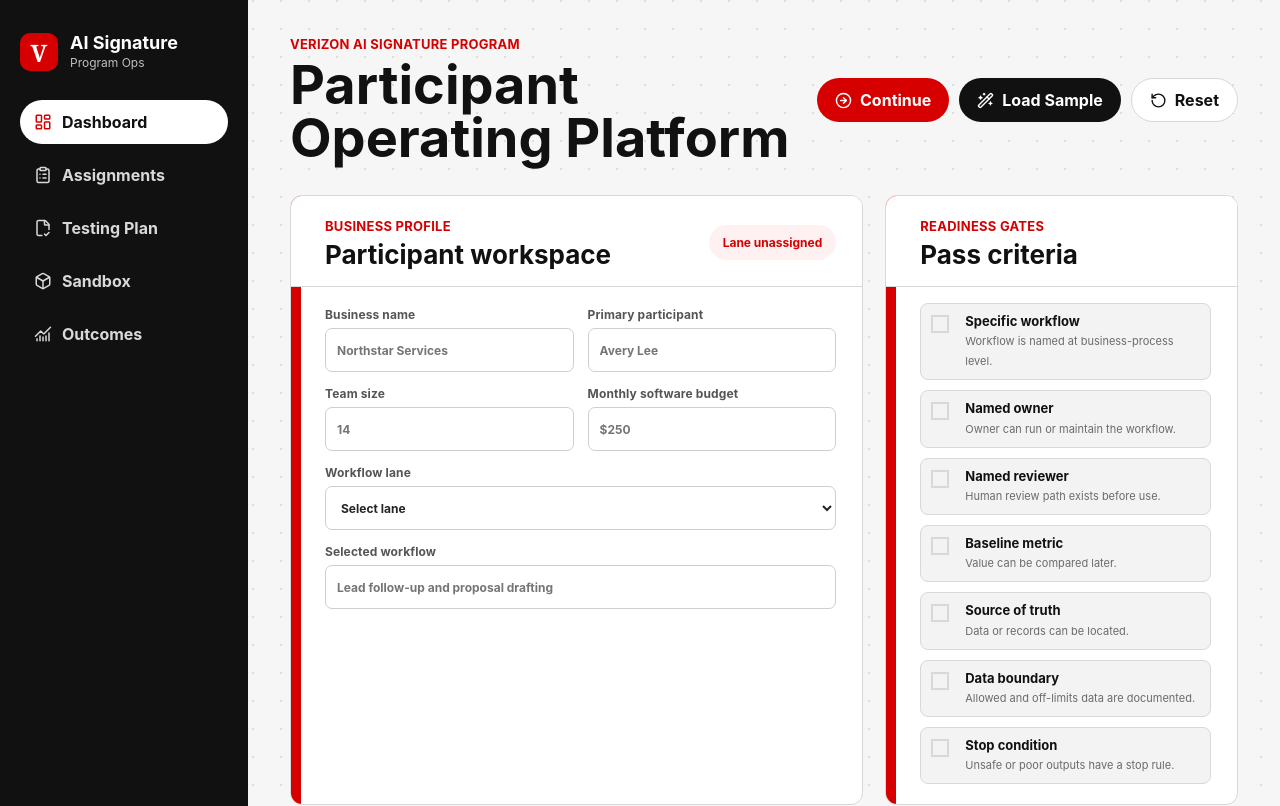
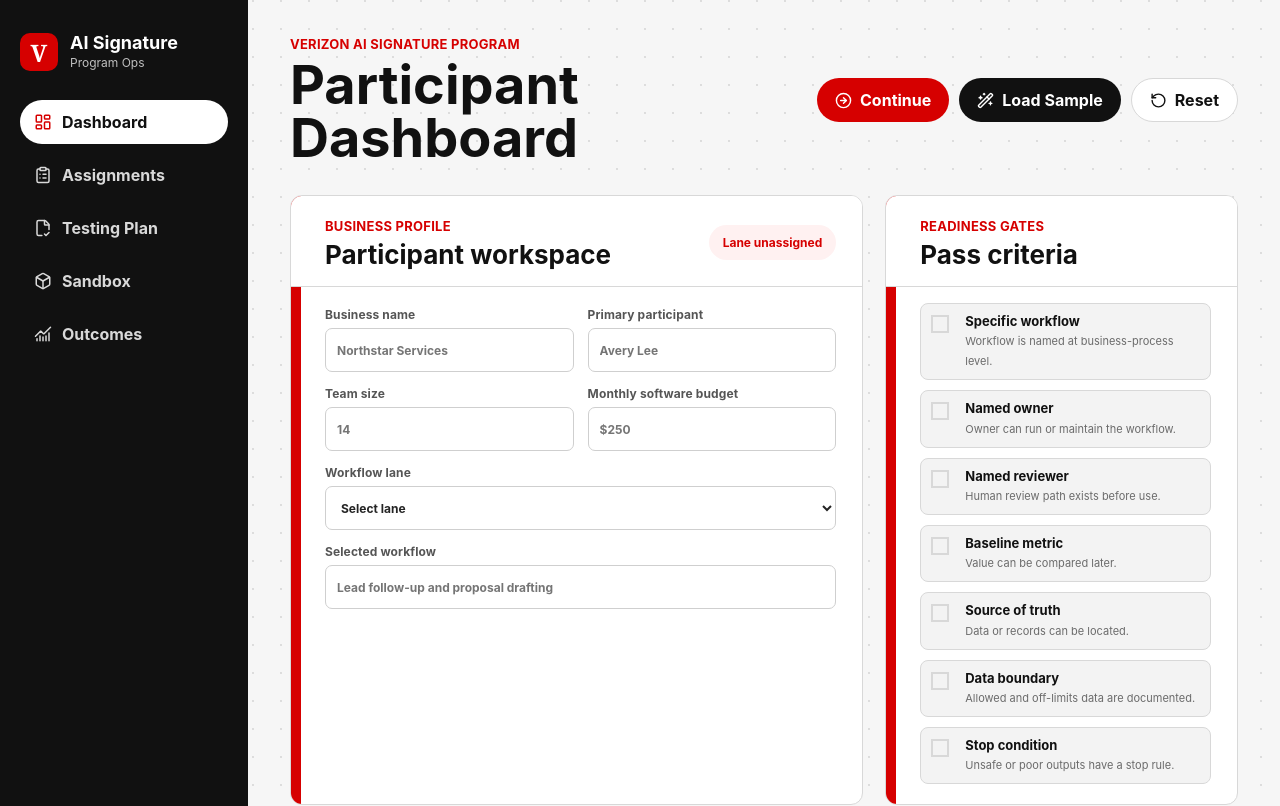
Before and after one commit to sarahfor/verizon-ai-signature-program-platform-site, a plain HTML site: page index.html in a window 1280 px wide. Shown: the top 806 px of the page. Drawn offline with nearby package versions, Linux system fonts and the light colour scheme.

Commit message:
Rename platform to participant dashboard

```diff
--- a/index.html
+++ b/index.html
@@ -3,7 +3,7 @@
   <head>
     <meta charset="utf-8" />
     <meta name="viewport" content="width=device-width, initial-scale=1" />
-    <title>Participant Operating Platform</title>
+    <title>Participant Dashboard</title>
     <link rel="stylesheet" href="./styles.css?v=storyboard-style" />
     <script src="https://unpkg.com/lucide@latest/dist/umd/lucide.min.js"></script>
   </head>
@@ -44,7 +44,7 @@
         <header class="topbar">
           <div>
             <p class="eyebrow">Verizon AI Signature Program</p>
-            <h1>Participant Operating Platform</h1>
+            <h1>Participant Dashboard</h1>
           </div>
           <div class="top-actions">
             <button id="continueParticipantBtn" class="icon-btn"><i data-lucide="arrow-right-circle"></i><span>Continue</span></button>
```
Also changed, not shown: 1 other file.
